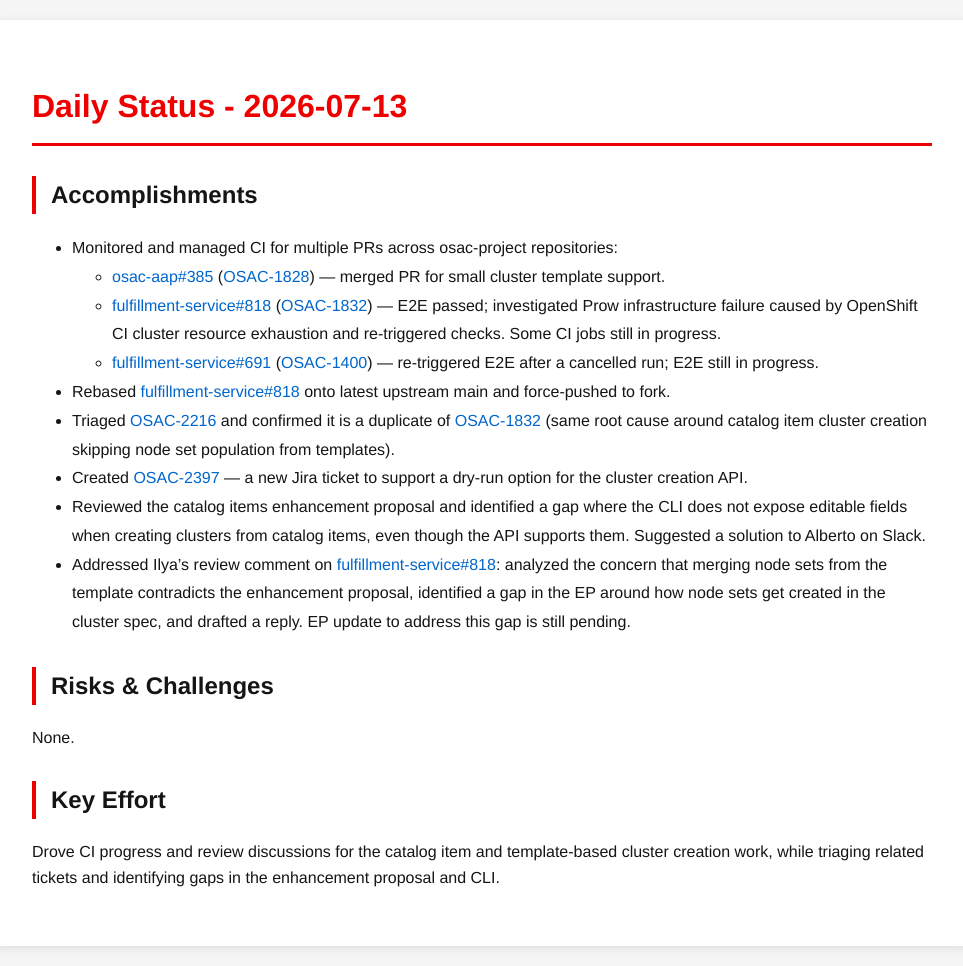
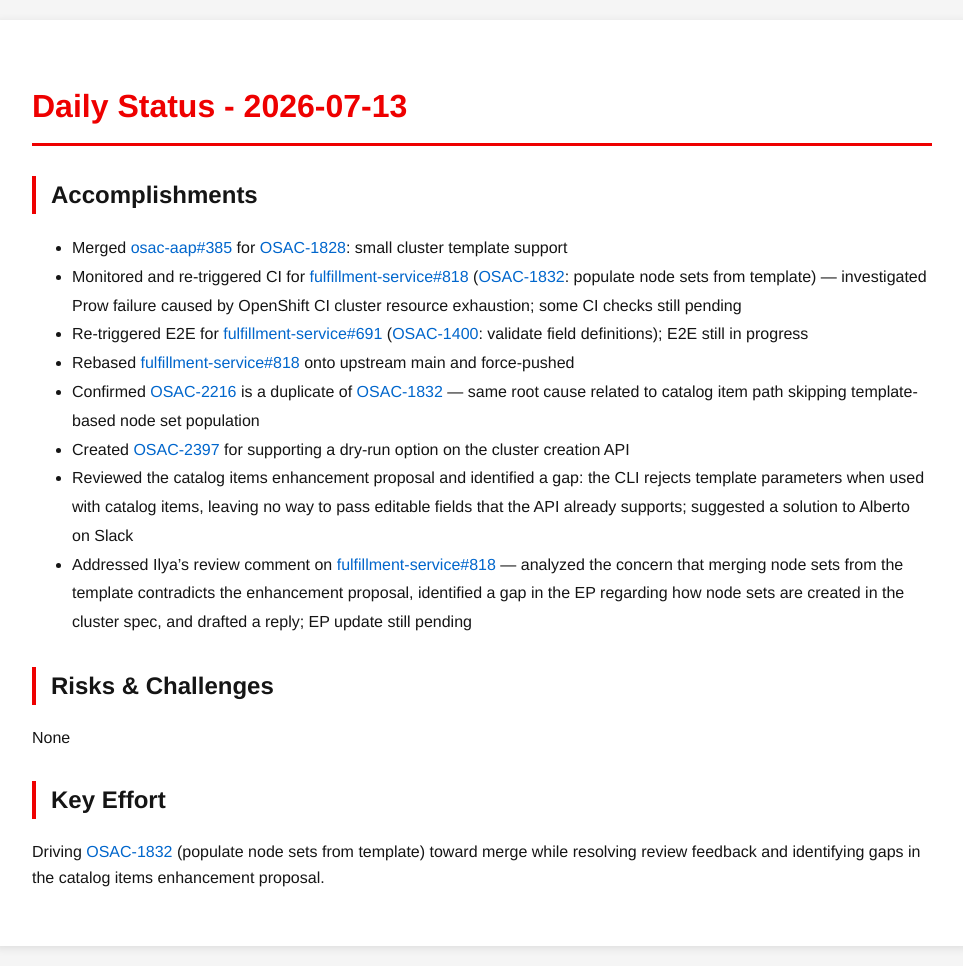
Before and after one commit to tzvatot/daily-status, a Jekyll site: the page built from 2026-07-13.md, in a window 1280 px wide. Shown: the whole page, without its empty margins (158-1121 px from the left). Built offline with Jekyll 4.4.1, drawn with Linux system fonts in a browser that asks for light colours.

Commit message:
Daily status update - 2026-07-13

```diff
--- a/2026-07-13.md
+++ b/2026-07-13.md
@@ -7,18 +7,17 @@ date: 2026-07-13
 # Daily Status - 2026-07-13
 
 ## Accomplishments
-- Monitored and managed CI for multiple PRs across osac-project repositories:
-  - [osac-aap#385](https://github.com/osac-project/osac-aap/pull/385) ([OSAC-1828](https://redhat.atlassian.net/browse/OSAC-1828)) — merged PR for small cluster template support.
-  - [fulfillment-service#818](https://github.com/osac-project/fulfillment-service/pull/818) ([OSAC-1832](https://redhat.atlassian.net/browse/OSAC-1832)) — E2E passed; investigated Prow infrastructure failure caused by OpenShift CI cluster resource exhaustion and re-triggered checks. Some CI jobs still in progress.
-  - [fulfillment-service#691](https://github.com/osac-project/fulfillment-service/pull/691) ([OSAC-1400](https://redhat.atlassian.net/browse/OSAC-1400)) — re-triggered E2E after a cancelled run; E2E still in progress.
-- Rebased [fulfillment-service#818](https://github.com/osac-project/fulfillment-service/pull/818) onto latest upstream main and force-pushed to fork.
-- Triaged [OSAC-2216](https://redhat.atlassian.net/browse/OSAC-2216) and confirmed it is a duplicate of [OSAC-1832](https://redhat.atlassian.net/browse/OSAC-1832) (same root cause around catalog item cluster creation skipping node set population from templates).
-- Created [OSAC-2397](https://redhat.atlassian.net/browse/OSAC-2397) — a new Jira ticket to support a dry-run option for the cluster creation API.
-- Reviewed the catalog items enhancement proposal and identified a gap where the CLI does not expose editable fields when creating clusters from catalog items, even though the API supports them. Suggested a solution to Alberto on Slack.
-- Addressed Ilya's review comment on [fulfillment-service#818](https://github.com/osac-project/fulfillment-service/pull/818): analyzed the concern that merging node sets from the template contradicts the enhancement proposal, identified a gap in the EP around how node sets get created in the cluster spec, and drafted a reply. EP update to address this gap is still pending.
+- Merged [osac-aap#385](https://github.com/osac-project/osac-aap/pull/385) for [OSAC-1828](https://redhat.atlassian.net/browse/OSAC-1828): small cluster template support
+- Monitored and re-triggered CI for [fulfillment-service#818](https://github.com/osac-project/fulfillment-service/pull/818) ([OSAC-1832](https://redhat.atlassian.net/browse/OSAC-1832): populate node sets from template) — investigated Prow failure caused by OpenShift CI cluster resource exhaustion; some CI checks still pending
+- Re-triggered E2E for [fulfillment-service#691](https://github.com/osac-project/fulfillment-service/pull/691) ([OSAC-1400](https://redhat.atlassian.net/browse/OSAC-1400): validate field definitions); E2E still in progress
+- Rebased [fulfillment-service#818](https://github.com/osac-project/fulfillment-service/pull/818) onto upstream main and force-pushed
+- Confirmed [OSAC-2216](https://redhat.atlassian.net/browse/OSAC-2216) is a duplicate of [OSAC-1832](https://redhat.atlassian.net/browse/OSAC-1832) — same root cause related to catalog item path skipping template-based node set population
+- Created [OSAC-2397](https://redhat.atlassian.net/browse/OSAC-2397) for supporting a dry-run option on the cluster creation API
+- Reviewed the catalog items enhancement proposal and identified a gap: the CLI rejects template parameters when used with catalog items, leaving no way to pass editable fields that the API already supports; suggested a solution to Alberto on Slack
+- Addressed Ilya's review comment on [fulfillment-service#818](https://github.com/osac-project/fulfillment-service/pull/818) — analyzed the concern that merging node sets from the template contradicts the enhancement proposal, identified a gap in the EP regarding how node sets are created in the cluster spec, and drafted a reply; EP update still pending
 
 ## Risks & Challenges
-None.
+None
 
 ## Key Effort
-Drove CI progress and review discussions for the catalog item and template-based cluster creation work, while triaging related tickets and identifying gaps in the enhancement proposal and CLI.
+Driving [OSAC-1832](https://redhat.atlassian.net/browse/OSAC-1832) (populate node sets from template) toward merge while resolving review feedback and identifying gaps in the catalog items enhancement proposal.
```
